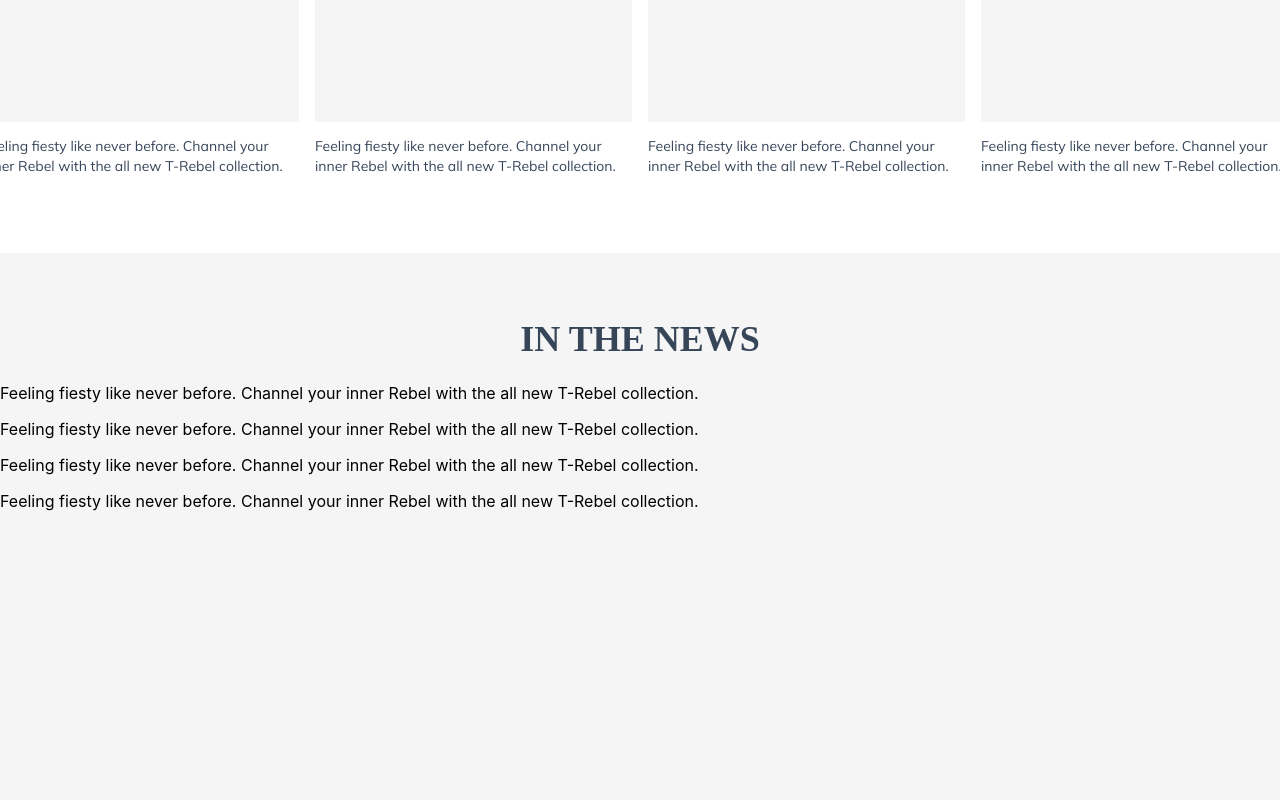
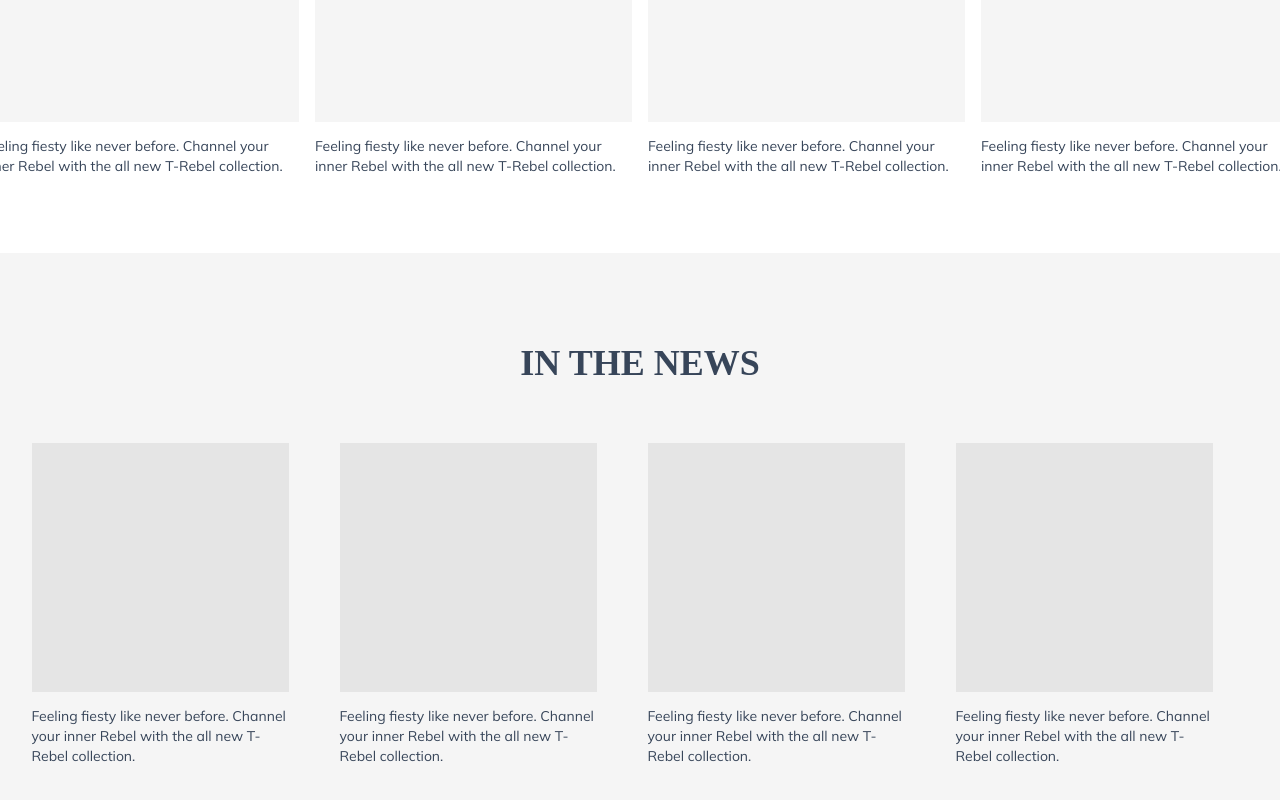
Before and after one commit to Shru-Singh/boat-community, a JavaScript app: page / in a window 1280 px wide. Shown: the part 2177-2977 px from the top of the page. Built offline with nearby package versions, Linux system fonts and the light colour scheme; the HTML template or start-up script is replaced by a standard one; a web font is replaced by a local one.

Commit message:
news card done

```diff
--- a/src/pages/content/content.css
+++ b/src/pages/content/content.css
@@ -164,6 +164,9 @@
 }
 .news {
   margin-top: 77px;
+  display: flex;
+  align-items: center;
+  flex-direction: column;
   background-color: var(--background-color);
   height: 585px;
   width:100%;
@@ -181,4 +184,28 @@
 }
 .newsWrapper {
   max-width: 1400px;
+  display: flex;
+  justify-content: center;
+  flex-wrap: wrap;
+  margin-top: 36px;
 }
+.newsImageCard {
+  width: 257px;
+  height: 249px;
+  background-color: var(--card-color);
+}
+.newsCard p{
+  width: 257px;
+  height: 69px;
+  font-family: Mulish;
+  font-style: normal;
+  font-weight: normal;
+  font-size: 14px;
+  line-height: 20px;
+  color: var(--text-color);
+}
+.newsCard {
+  width: 293px;
+  height: 377px;
+  margin: 0 7.5px 0 7.5px;
+}
```
